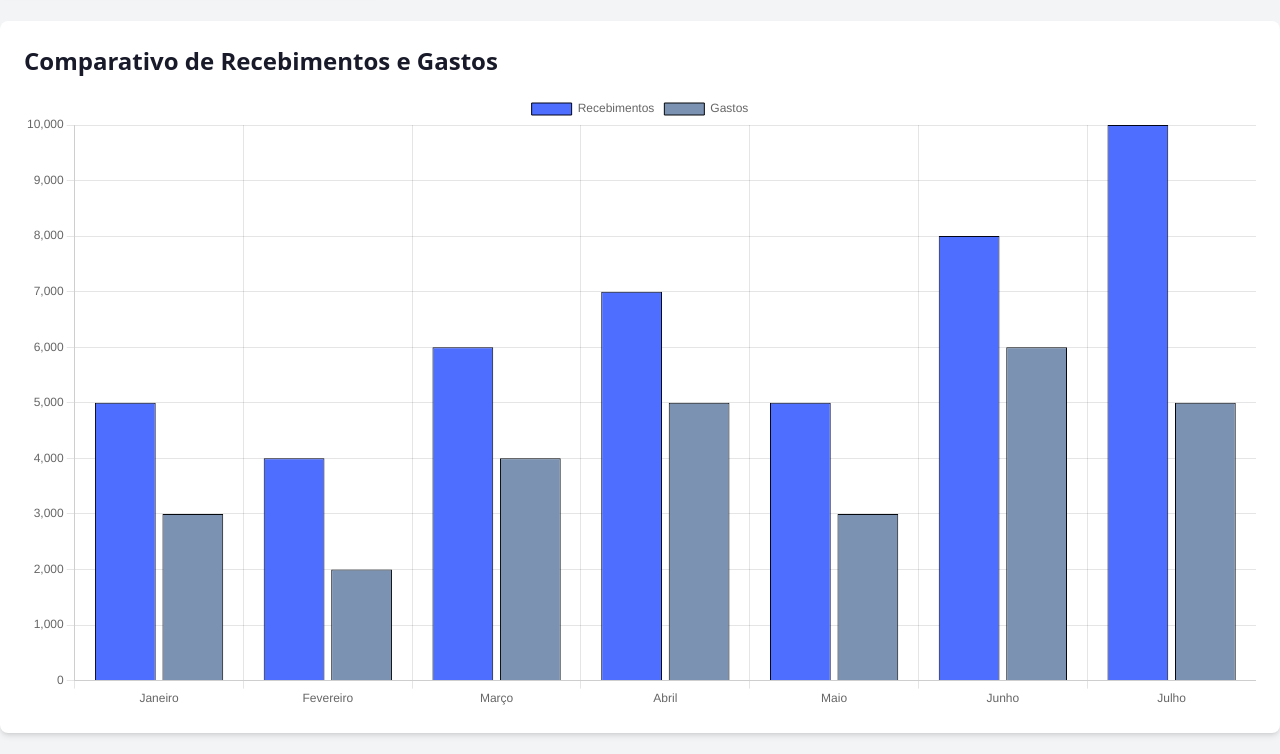
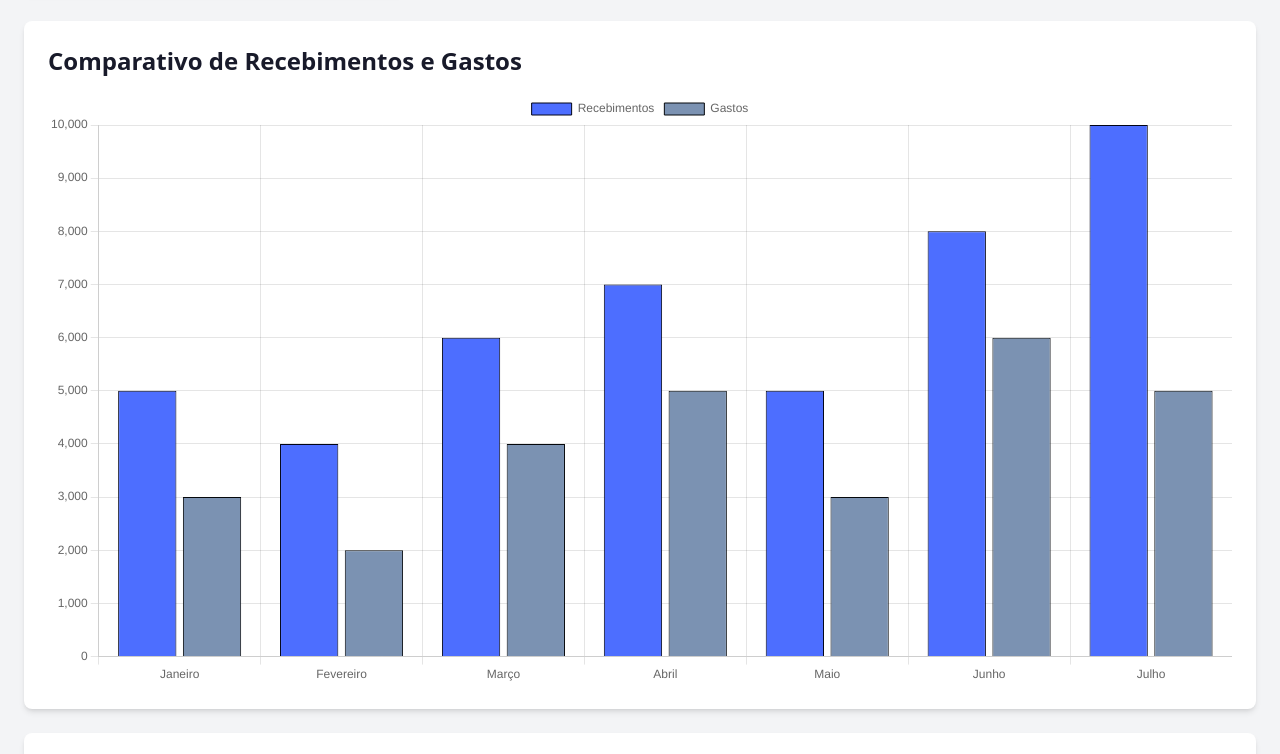
Before and after one commit to pablowinck/fiap-fintech, a website: page dashboard.html in a window 1280 px wide. Shown: the part 317-1071 px from the top of the page. Drawn offline with nearby package versions, Linux system fonts and the light colour scheme.

Commit message:
chore: Update dashboard layout and styling

```diff
--- a/dashboard.html
+++ b/dashboard.html
@@ -42,7 +42,9 @@
       </div>
     </div>
     <container class="w-full h-full flex justify-center">
-      <div class="max-w-[1440px] py-6 w-full flex flex-col items-center gap-6">
+      <div
+        class="max-w-[1440px] p-6 w-full text-center lg:text-start flex flex-col items-center gap-6"
+      >
         <!-- BigNumbers -->
         <h1 class="text-4xl font-bold w-full">Dashboard</h1>
         <div class="w-full flex gap-4 flex-col">
```
